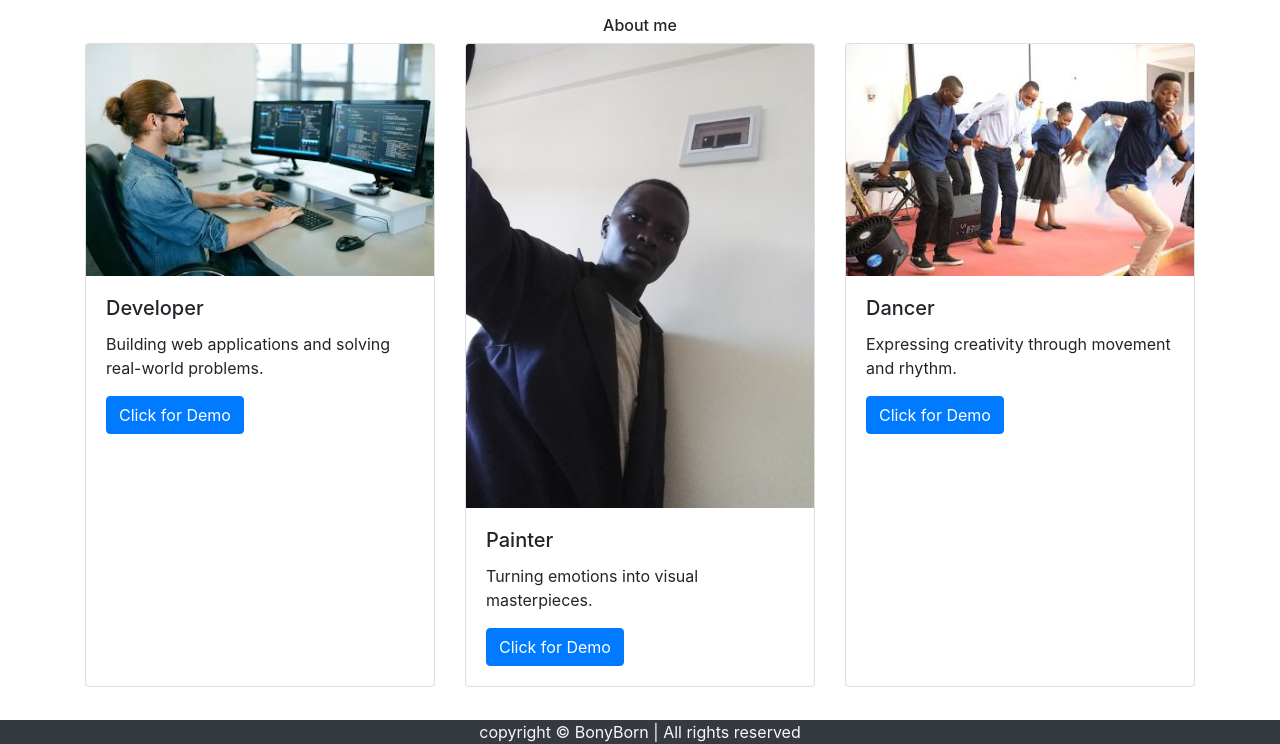
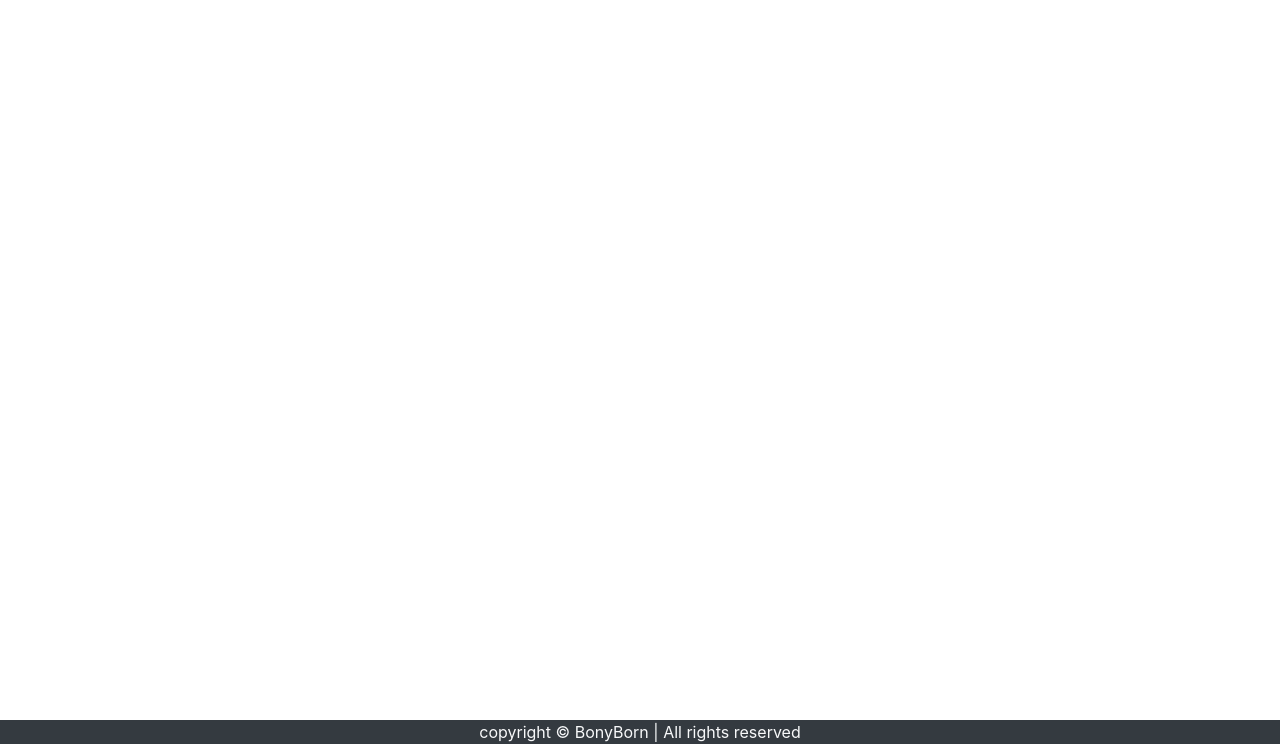
Before and after one commit to bonyborn/my_portfolio, a Django app: page /projects/ in a window 1280 px wide. Shown: the part 56-800 px from the top of the page. Run offline with Django 5.2, Linux system fonts and the light colour scheme.

Commit message:
Update project.html

```diff
--- a/home/templates/home/project.html
+++ b/home/templates/home/project.html
@@ -33,39 +33,6 @@
   </div>
   </nav>
 
- <div class="container my-3">
-  <h6 class="text-center">About me</h6>
-        <div class="card-deck">
-  <div class="card">
-      <img src="{% static 'home/Developer.jpeg' %}" class="card-img-top" alt="Developer">
-    <div class="card-body">
-      <h5 class="card-title">Developer</h5>
-      <p class="card-text">Building web applications and solving real-world problems.</p>
-      <a href="#" class="btn btn-primary">Click for Demo</a>
-    </div>
-  </div>
-  <div class="card">
-      <img src="{% static 'home/Painter.jpg' %}" class="card-img-top" alt="Painter">
-    <div class="card-body">
-      <h5 class="card-title">Painter</h5>
-      <p class="card-text">Turning emotions into visual masterpieces.</p>
-      <a href="#" class="btn btn-primary">Click for Demo</a>
-    </div>
-  </div>
-  <div class="card">
-      <img src="{% static 'home/Dancer.jpeg' %}" class="card-img-top" alt="Dancer">
-    <div class="card-body">
-      <h5 class="card-title">Dancer</h5>
-      <p class="card-text">Expressing creativity through movement and rhythm.</p>
-      <a href="#" class="btn btn-primary">Click for Demo</a>
-    </div>
-  </div>
-        </div>
-      </div>
-    </div>
-  </div>
-    </div>
-
     <!-- Optional JavaScript -->
     <!-- jQuery first, then Popper.js, then Bootstrap JS -->
     <script src="https://code.jquery.com/jquery-3.4.1.slim.min.js" integrity="sha384-J6qa4849blE2+poT4WnyKhv5vZF5SrPo0iEjwBvKU7imGFAV0wwj1yYfoRSJoZ+n" crossorigin="anonymous"></script>
```
